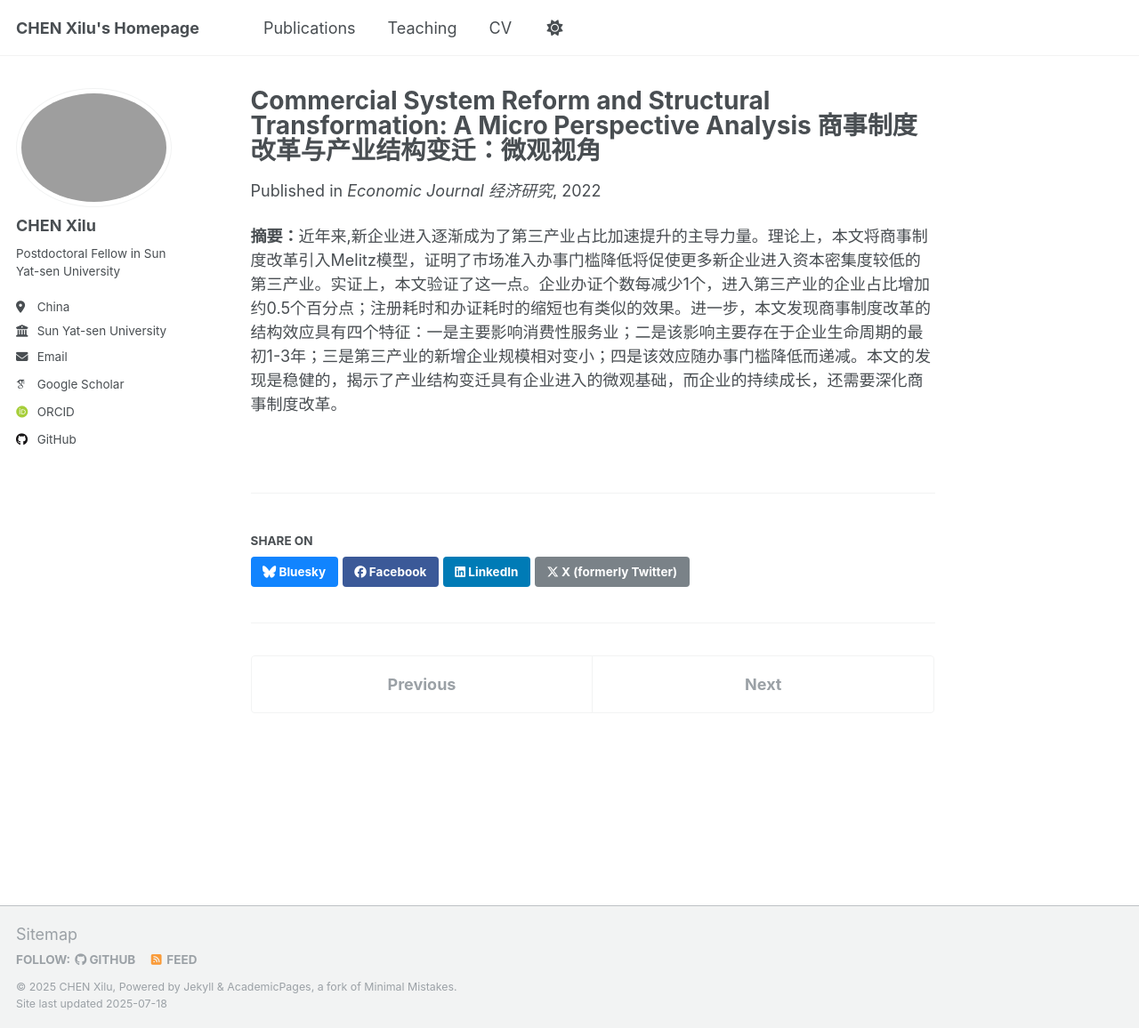
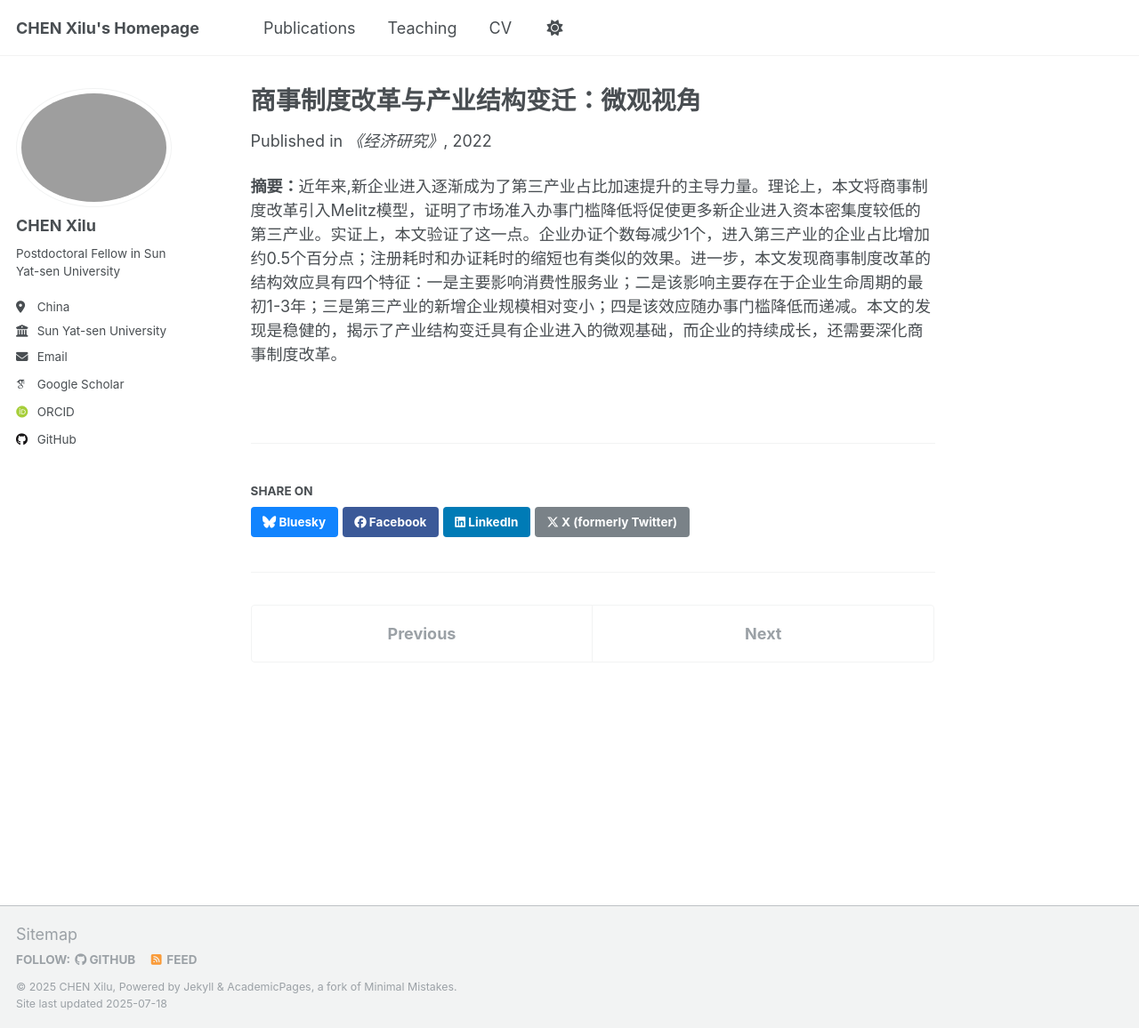
Before and after one commit to Xilu-CHEN/xilu-chen.github.io, a Jekyll site: the page built from _publications/JJYJ2022.md, in a window 1280 px wide and 1156 px high. Shown: the whole window at 89% size. Built offline with Jekyll 4.4.1, drawn with Linux system fonts in a browser that asks for light colours; some web fonts are replaced; a script that is not in the unit is left out.

Commit message:
Update JJYJ2022.md

```diff
--- a/_publications/JJYJ2022.md
+++ b/_publications/JJYJ2022.md
@@ -1,11 +1,11 @@
 ---
-title: "Commercial System Reform and Structural Transformation: A Micro Perspective Analysis 商事制度改革与产业结构变迁：微观视角"
+title: "商事制度改革与产业结构变迁：微观视角"
 collection: publications
 category: chinese
 permalink: /publication/JJYJ2022
 excerpt: '**摘要：**近年来,新企业进入逐渐成为了第三产业占比加速提升的主导力量。理论上，本文将商事制度改革引入Melitz模型，证明了市场准入办事门槛降低将促使更多新企业进入资本密集度较低的第三产业。实证上，本文验证了这一点。企业办证个数每减少1个，进入第三产业的企业占比增加约0.5个百分点；注册耗时和办证耗时的缩短也有类似的效果。进一步，本文发现商事制度改革的结构效应具有四个特征：一是主要影响消费性服务业；二是该影响主要存在于企业生命周期的最初1-3年；三是第三产业的新增企业规模相对变小；四是该效应随办事门槛降低而递减。本文的发现是稳健的，揭示了产业结构变迁具有企业进入的微观基础，而企业的持续成长，还需要深化商事制度改革。'
 date: 2022-02-01
-venue: 'Economic Journal 经济研究'
+venue: '《经济研究》'
 paperurl: 'http://xilu-chen.github.io/files/JJYJ2022.pdf'
 ---
 
```
